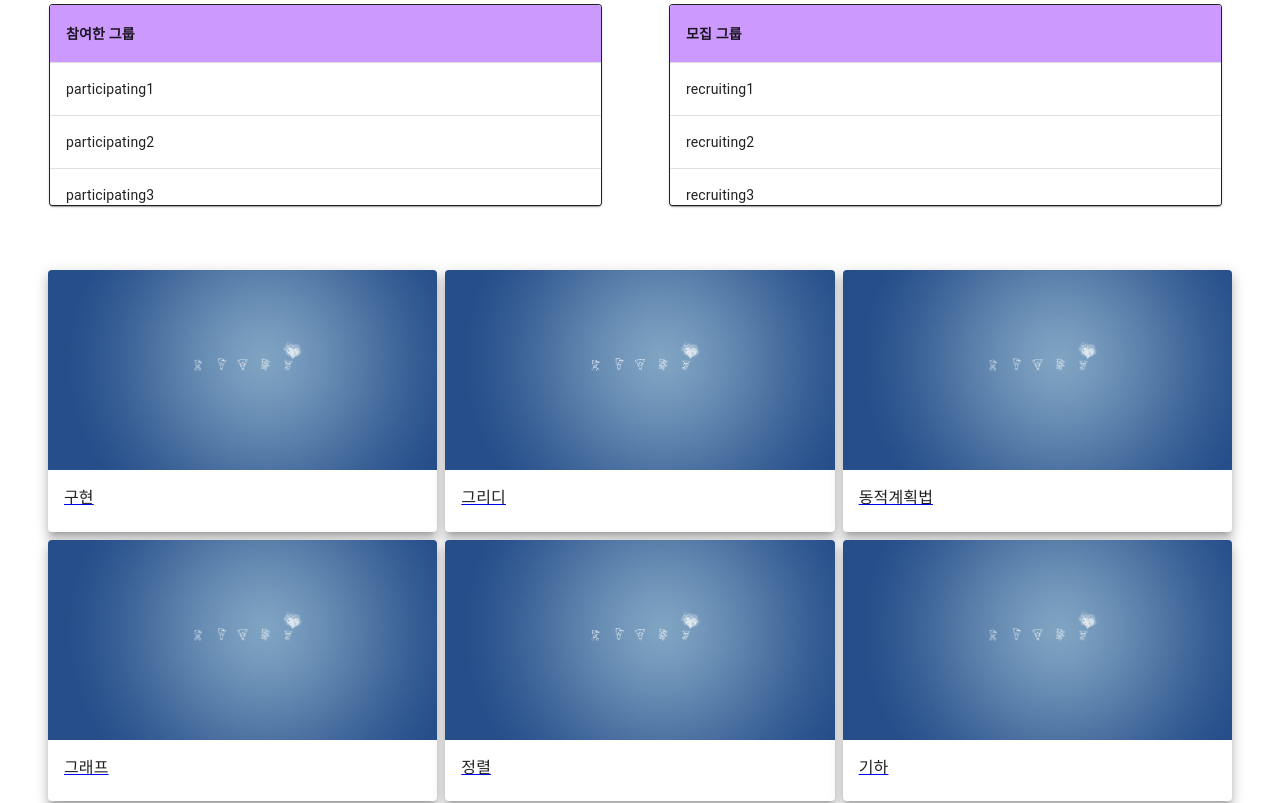
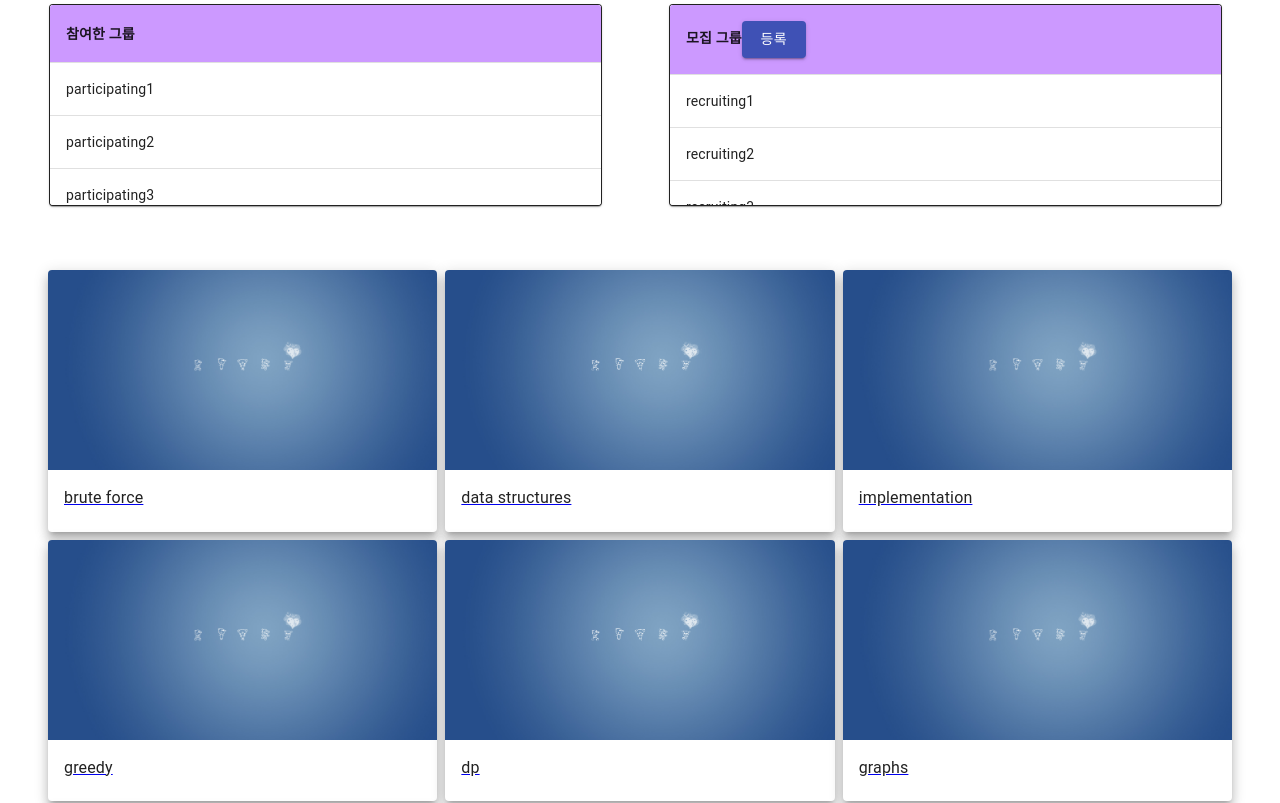
Before and after one commit to kitoha/studyWeb, a React (Create React App) app in the folder frontend/: page / in a window 1280 px wide. Shown: the part 460-1263 px from the top of the page. Built offline with nearby package versions, Linux system fonts and the light colour scheme.

Commit message:
modify problemtable

```diff
--- a/frontend/package.json
+++ b/frontend/package.json
@@ -8,6 +8,7 @@
     "@testing-library/jest-dom": "^4.2.4",
     "@testing-library/react": "^9.5.0",
     "@testing-library/user-event": "^7.2.1",
+    "axios": "^0.19.2",
     "react": "^16.13.0",
     "react-dom": "^16.13.0",
     "react-router-dom": "^5.1.2",
--- a/frontend/src/components/MainPage/Home.js
+++ b/frontend/src/components/MainPage/Home.js
@@ -2,6 +2,7 @@ import React from "react";
 import TopTitle from "./TopTilte";
 import ParticipatingGroupList from "./ParticipatingGroupList";
 import ProblemKindCards from "./ProblemKindCards";
+import RecruitingGroupList from "./RecruitingGroupList";
 import { Container, Grid } from "@material-ui/core";
 
 function MainPage() {
@@ -21,12 +22,11 @@ function MainPage() {
       <Container maxWidth="lg">
         <TopTitle></TopTitle>
         <Grid item={true} container spacing={1}>
-          {[0, 1].map(result => (
-            <ParticipatingGroupList
-              key={result}
-              post={posts[result]}
-            ></ParticipatingGroupList>
-          ))}
+          <ParticipatingGroupList
+            key="1"
+            post={posts[0]}
+          ></ParticipatingGroupList>
+          <RecruitingGroupList key="2" post={posts[1]}></RecruitingGroupList>
         </Grid>
         <ProblemKindCards></ProblemKindCards>
       </Container>
--- a/frontend/src/components/MainPage/ProblemKindCards.js
+++ b/frontend/src/components/MainPage/ProblemKindCards.js
@@ -30,13 +30,15 @@ const useStyles = makeStyles(theme => ({
 }));
 
 const cards = [
-  "구현",
-  "그리디",
-  "동적계획법",
-  "그래프",
-  "정렬",
-  "기하",
-  "수학"
+  "brute force",
+  "data structures",
+  "implementation",
+  "greedy",
+  "dp",
+  "graphs",
+  "sortings",
+  "geometry",
+  "math"
 ];
 
 const numbers = [0, 1, 2, 3, 4, 5, 6];
--- /dev/null
+++ b/frontend/src/components/MainPage/RecruitingGroupList.js
@@ -0,0 +1,78 @@
+import React from "react";
+import {
+  Grid,
+  Table,
+  TableHead,
+  TableRow,
+  TableCell,
+  TableBody,
+  TableContainer,
+  Button,
+  Typography
+} from "@material-ui/core";
+import Paper from "@material-ui/core/Paper";
+
+function createData(number) {
+  return { number };
+}
+
+function RecruitingGroupList(props) {
+  const rows = [
+    createData(1),
+    createData(2),
+    createData(3),
+    createData(4),
+    createData(5)
+  ];
+
+  return (
+    <Grid item={true} xs={12} md={6}>
+      <TableContainer
+        style={{
+          marginTop: 30,
+          marginLeft: 25,
+          maxWidth: "90%",
+          maxHeight: 200,
+          border: "1px solid",
+          overflow: "auto"
+        }}
+        component={Paper}
+      >
+        <Table stickyHeader aria-label="sticky table">
+          <TableHead>
+            <TableRow>
+              <TableCell
+                style={{
+                  backgroundColor: "#CC99FF",
+                  height: "25px",
+                  fontWeight: "bold"
+                }}
+              >
+                {props.post.title}
+                <Button
+                  align="right"
+                  variant="contained"
+                  color="primary"
+                  href="#contained-buttons"
+                >
+                  등록
+                </Button>
+              </TableCell>
+            </TableRow>
+          </TableHead>
+          <TableBody>
+            {rows.map(row => (
+              <TableRow hover key={props.post.key + row.number}>
+                <TableCell component="th" scope="row">
+                  {props.post.key + row.number}
+                </TableCell>
+              </TableRow>
+            ))}
+          </TableBody>
+        </Table>
+      </TableContainer>
+    </Grid>
+  );
+}
+
+export default RecruitingGroupList;
--- a/frontend/src/components/ProblemPage/ProblemTable.js
+++ b/frontend/src/components/ProblemPage/ProblemTable.js
@@ -1,4 +1,4 @@
-import React from "react";
+import React, { useState, useEffect } from "react";
 import { makeStyles } from "@material-ui/core/styles";
 import {
   Grid,
@@ -14,12 +14,13 @@ import {
   Container,
   Box
 } from "@material-ui/core";
+import axios from "axios";
 
 function createData(problemName, rating, solved) {
   return {
     name: problemName,
     rating: rating,
-    solved: solved
+    type: solved
   };
 }
 
@@ -60,7 +61,7 @@ function stableSort(array, comparator) {
 }
 
 const headCells = [
-  { id: "name", label: "문제번호" },
+  { id: "name", label: "문제이름" },
   { id: "rating", label: "난이도" },
   { id: "solved", label: "상태" }
 ];
@@ -82,10 +83,19 @@ const useStyles = makeStyles(theme => ({
 function ProblemTable(props) {
   const classes = useStyles();
   const tableName = props.match.params.tableName;
-  const [order, setOrder] = React.useState("asc");
-  const [orderBy, setOrderBy] = React.useState("name");
-  const [page, setPage] = React.useState(0);
-  const [rowsPerPage, setRowsPerPage] = React.useState(5);
+  const [order, setOrder] = useState("asc");
+  const [orderBy, setOrderBy] = useState("name");
+  const [page, setPage] = useState(0);
+  const [rowsPerPage, setRowsPerPage] = useState(50);
+  const [row, setRow] = useState([]);
+
+  useEffect(() => {
+    axios
+      .get(`https://codeforces.com/api/problemset.problems?tags=${tableName}`)
+      .then(response => {
+        setRow(response.data.result.problems);
+      });
+  }, []);
 
   function requestSortTable(property) {
     const isAsc = orderBy === property && order === "asc" ? "desc" : "asc";
@@ -102,6 +112,35 @@ function ProblemTable(props) {
     setRowsPerPage(parseInt(event.target.value, 10));
     setPage(0);
   };
+  let table;
+
+  if (row == []) {
+    table = (
+      <TableBody>
+        <TableCell></TableCell>
+      </TableBody>
+    );
+  } else {
+    table = (
+      <TableBody>
+        {stableSort(row, getComparator(order, orderBy))
+          .slice(page * rowsPerPage, page * rowsPerPage + rowsPerPage)
+          .map((row, index) => (
+            <TableRow
+              style={
+                index % 2 ? { background: "#E2E2E2" } : { background: "white" }
+              }
+              hover
+              key={row.contestId + row.index}
+            >
+              <TableCell>{row.name}</TableCell>
+              <TableCell>{row.rating}</TableCell>
+              <TableCell>{row.type}</TableCell>
+            </TableRow>
+          ))}
+      </TableBody>
+    );
+  }
 
   return (
     <Container style={{ marginTop: 50 }} maxWidth="lg">
@@ -115,7 +154,6 @@ function ProblemTable(props) {
             {tableName}
           </Typography>
         </Box>
-
         <TableContainer style={{ overflow: "hidden", border: "1px solid" }}>
           <Table stickyHeader aria-label="sticky table">
             <TableHead>
@@ -125,7 +163,8 @@ function ProblemTable(props) {
                     style={{
                       backgroundColor: "#CC99FF",
                       height: "25px",
-                      fontWeight: "bold"
+                      fontWeight: "bold",
+                      color: "white"
                     }}
                     key={headCell.id}
                     sortDirection={orderBy === headCell.id ? order : false}
@@ -148,23 +187,13 @@ function ProblemTable(props) {
                 ))}
               </TableRow>
             </TableHead>
-            <TableBody>
-              {stableSort(rows, getComparator(order, orderBy))
-                .slice(page * rowsPerPage, page * rowsPerPage + rowsPerPage)
-                .map(row => (
-                  <TableRow hover key={row.rating}>
-                    <TableCell>{row.name}</TableCell>
-                    <TableCell>{row.rating}</TableCell>
-                    <TableCell>{row.solved}</TableCell>
-                  </TableRow>
-                ))}
-            </TableBody>
+            {table}
           </Table>
         </TableContainer>
         <TablePagination
-          rowsPerPageOptions={[5, 10, 25]}
+          rowsPerPageOptions={[50, 200, 300]}
           component="div"
-          count={rows.length}
+          count={row.length}
           rowsPerPage={rowsPerPage}
           page={page}
           onChangePage={handleChangePage}
```
Also changed, not shown: 1 other file (tests, documents, lock files or other folders).
